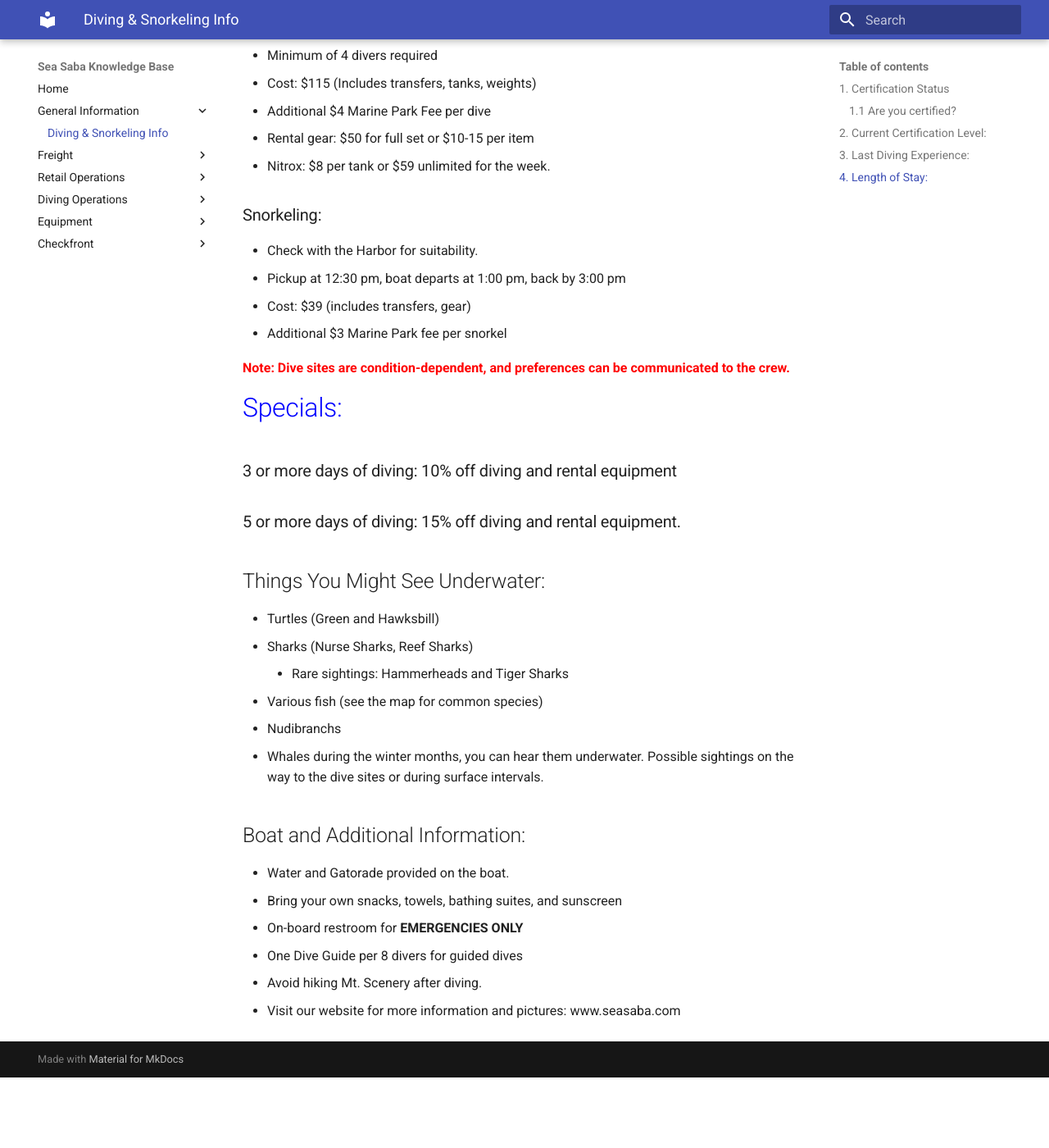
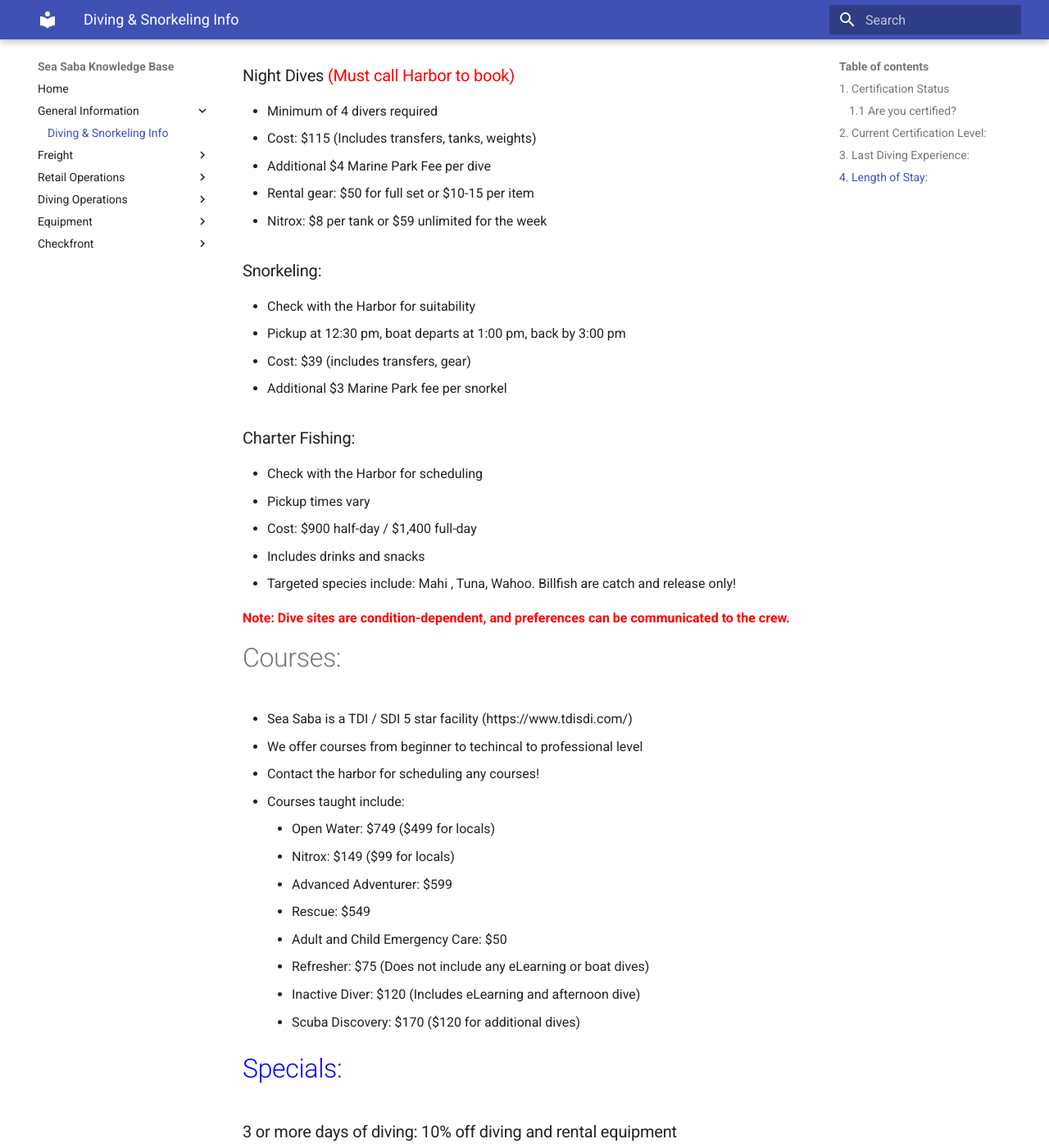
Before and after one commit to spizeck/Sea-Saba-Knowledge-Base, an MkDocs documentation site: the page built from docs/GeneralInformation/DivingSnorkelingInfo.md, in a window 1280 px wide and 1400 px high, scrolled down 1992 px. Shown: the whole window at 82% size. Built offline with MkDocs 1.6.1 and Material for MkDocs 9.7.7, drawn with Linux system fonts in a browser that asks for light colours; before the commit the page ends 3306 px from its top, so only the background shows below that; some of the changed text lies outside the part shown.

Commit message:
Update DivingSnorkelingInfo.md

```diff
--- a/docs/GeneralInformation/DivingSnorkelingInfo.md
+++ b/docs/GeneralInformation/DivingSnorkelingInfo.md
@@ -17,7 +17,7 @@
 
 ## 3. Last Diving Experience:
   - When was the last time you were diving?
-    - If more than 2 years ago, contact the Harbor (ph# 3544) to continue with the booking.
+    - If more than 2 years ago, contact the Harbor (ph# 3544) to continue with the booking
 
 ## 4. Length of Stay:
   - How long are you on the island for?
@@ -25,13 +25,15 @@
 # For those Not Certified
 <src style="color: red;"> **Call the Harbor for availability before booking any courses**
 
-### 1. Discover Scuba Diving:
-  - An option for trying scuba diving.
+### 1. Scuba Discovery (Discover Scuba Diving):
+  - An option for trying scuba diving
   - Cost: $170 per person (includes transfers, gear, instruction, and afternoon dive)
-  - Schedule: Pickup at 8:30 am **(Bring a Lunch)**, gear fitting, confined water session, afternoon dive at 1:00 pm. Back to the harbor by 3:00 pm.
+  - Schedule: Pickup at 8:30 am **(Bring a Lunch)**, gear fitting, confined water session, afternoon dive at 1:00 pm. Back to the harbor by 3:00 pm
+  - Max Depth: 12m (40ft)
 
 ### 2. Open Water Course (3-day full certification)
   - Online instruction (about 20 hrs), must be completed before in water sessions
+  - Cost: $749 per person (includes transfers, gear, all fees and taxes)
   - Pickup at 8:30 am **(Bring a Lunch)**
   - We will update pickup times after your first day
 
@@ -41,33 +43,54 @@
     - Cost: $150 (Includes transfers, tanks, weights)
     - Additional $4 Marine Park Fee per dive
     - Rental gear: $50 for full set or $10-15 per item
-    - Nitrox: $8 per tank or $59 unlimited for the week.
+    - Nitrox: $8 per tank or $59 unlimited for the week
 
   - 1 Tank Afternoon Dive:
     - Pickup at 12:30 pm, boat departs at 1:00 pm, back by 3:00 pm
     - Cost: $75 (includes transfers, tanks, weights)
     - Additional $4 Marine Park Fee per dive
     - Rental gear: $50 for full set or $10-15 per item
-    - Nitrox: $8 per tank or $59 unlimited for the week.
+    - Nitrox: $8 per tank or $59 unlimited for the week
 
 ### Night Dives <span style="color: red;"> (Must call Harbor to book)
   - Minimum of 4 divers required
   - Cost: $115 (Includes transfers, tanks, weights)
   - Additional $4 Marine Park Fee per dive
   - Rental gear: $50 for full set or $10-15 per item
-  - Nitrox: $8 per tank or $59 unlimited for the week.
+  - Nitrox: $8 per tank or $59 unlimited for the week
 
 ### Snorkeling:
-  - Check with the Harbor for suitability.
+  - Check with the Harbor for suitability
   - Pickup at 12:30 pm, boat departs at 1:00 pm, back by 3:00 pm
   - Cost: $39 (includes transfers, gear)
   - Additional $3 Marine Park fee per snorkel
 
+### Charter Fishing:
+  - Check with the Harbor for scheduling
+  - Pickup times vary
+  - Cost: $900 half-day / $1,400 full-day
+  - Includes drinks and snacks
+  - Targeted species include: Mahi , Tuna, Wahoo. Billfish are catch and release only!
+
 **<span style="color: red;"> Note: Dive sites are condition-dependent, and preferences can be communicated to the crew.**
+
+# Courses:
+  - Sea Saba is a TDI / SDI 5 star facility (https://www.tdisdi.com/)
+  - We offer courses from beginner to techincal to professional level
+  - Contact the harbor for scheduling any courses!
+  - Courses taught include:
+     - Open Water: $749 ($499 for locals)
+     - Nitrox: $149 ($99 for locals)
+     - Advanced Adventurer: $599
+     - Rescue: $549
+     - Adult and Child Emergency Care: $50
+     - Refresher: $75 (Does not include any eLearning or boat dives)
+     - Inactive Diver: $120 (Includes eLearning and afternoon dive)
+     - Scuba Discovery: $170 ($120 for additional dives)
 
 # <span style="color: blue;"> Specials:
 ### 3 or more days of diving: 10% off diving and rental equipment
-### 5 or more days of diving: 15% off diving and rental equipment.
+### 5 or more days of diving: 15% off diving and rental equipment
 
 ## Things You Might See Underwater:
   - Turtles (Green and Hawksbill)
@@ -75,12 +98,12 @@
     - Rare sightings: Hammerheads and Tiger Sharks
   - Various fish (see the map for common species)
   - Nudibranchs
-  - Whales during the winter months, you can hear them underwater. Possible sightings on the way to the dive sites or during surface intervals.
+  - Whales during the winter months, you can hear them underwater. Possible sightings on the way to the dive sites or during surface intervals
 
 ## Boat and Additional Information:
   - Water and Gatorade provided on the boat.
   - Bring your own snacks, towels, bathing suites, and sunscreen
   - On-board restroom for **EMERGENCIES ONLY**
   - One Dive Guide per 8 divers for guided dives
-  - Avoid hiking Mt. Scenery after diving.
+  - Avoid hiking Mt. Scenery after diving
   - Visit our website for more information and pictures: www.seasaba.com
```
